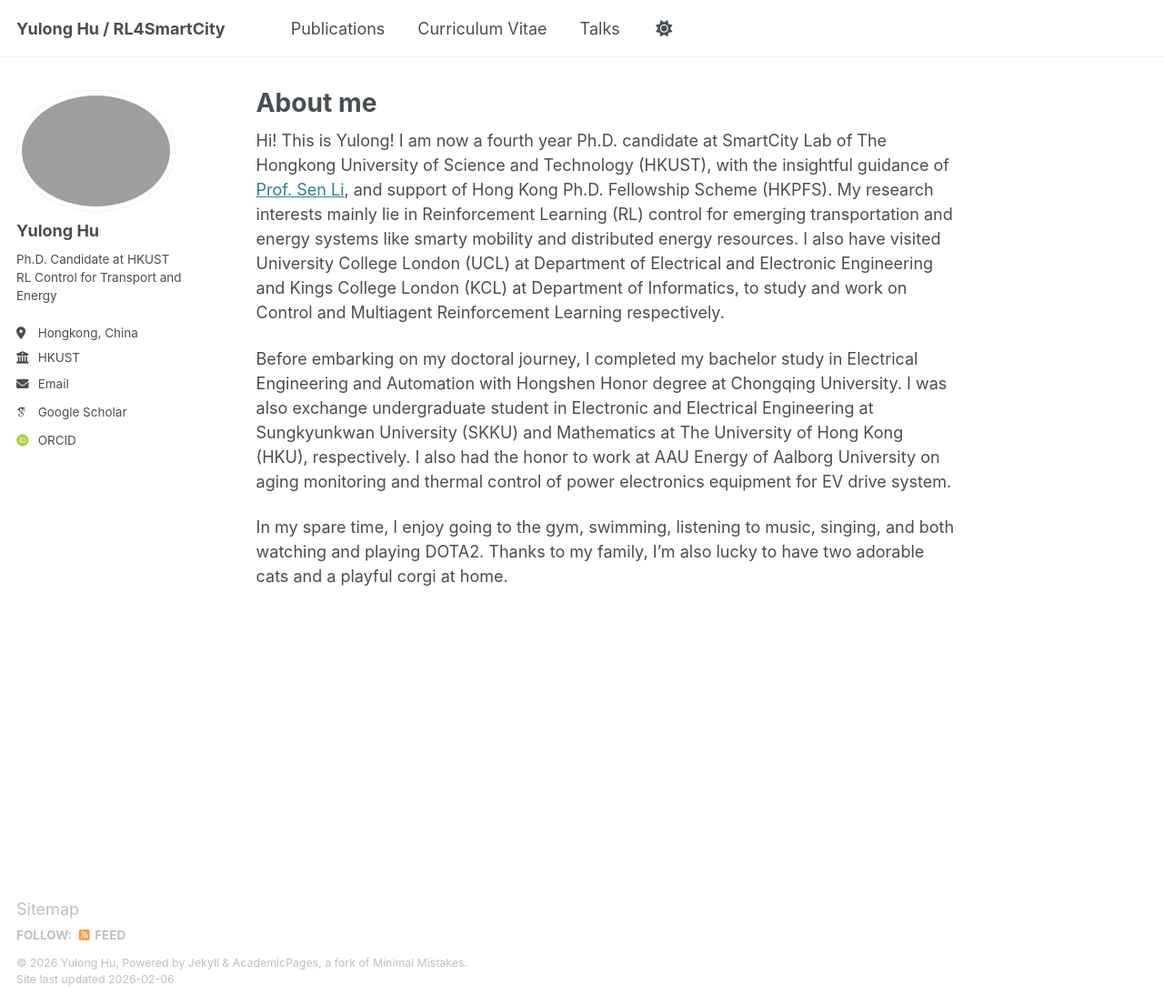
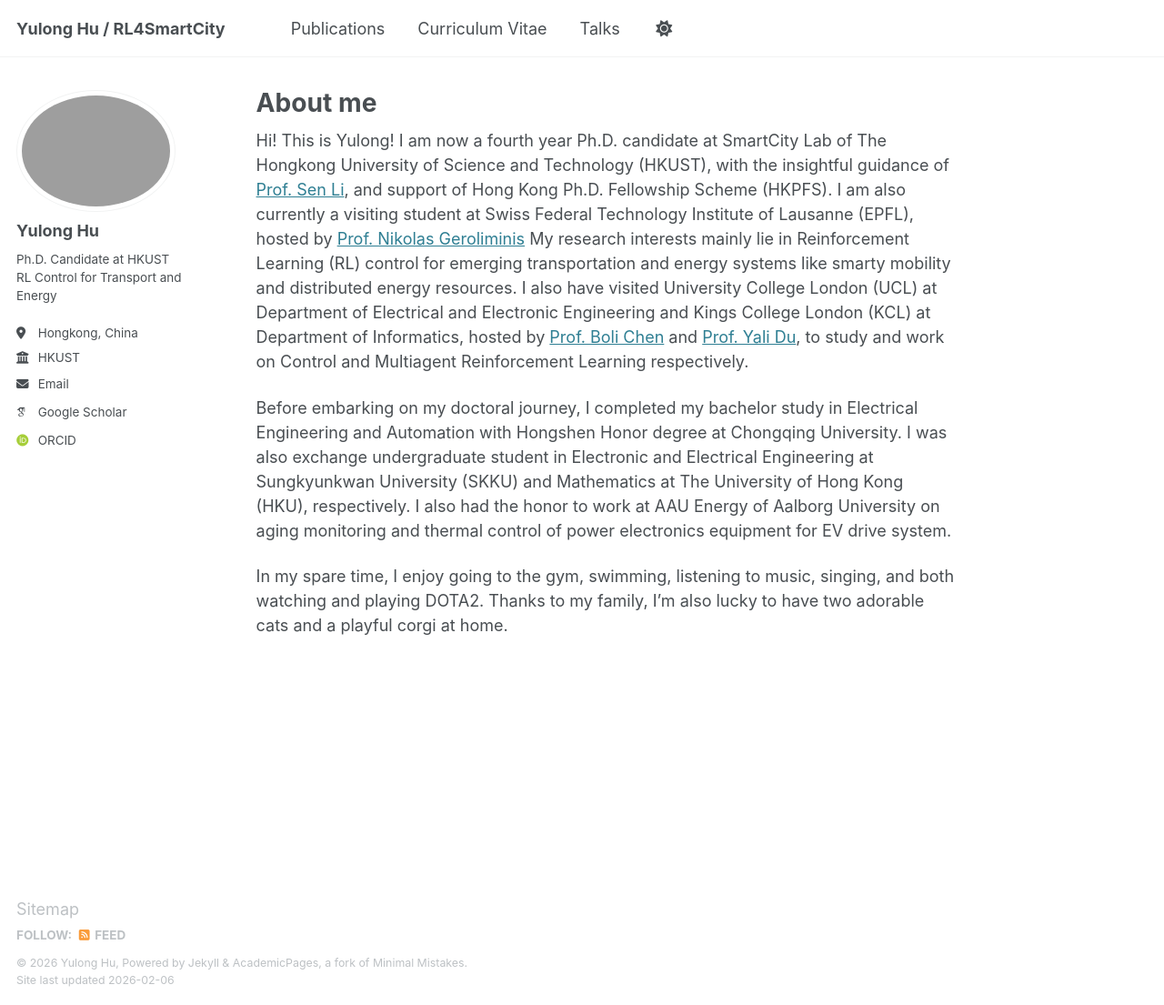
Before and after one commit to yulonghu2000/yulonghu2000.github.io, a Jekyll site: the page built from _pages/about.md, in a window 1280 px wide and 1105 px high. Shown: the whole window at 91% size. Built offline with Jekyll 4.4.1, drawn with Linux system fonts in a browser that asks for light colours; some web fonts are replaced.

Commit message:
Update about.md

```diff
--- a/_pages/about.md
+++ b/_pages/about.md
@@ -7,7 +7,7 @@ redirect_from:
   - /about.html
 ---
 
-Hi! This is Yulong! I am now a fourth year Ph.D. candidate at SmartCity Lab of The Hongkong University of Science and Technology (HKUST), with the insightful guidance of [Prof. Sen Li](https://seng.hkust.edu.hk/about/people/faculty/sen-li), and support of Hong Kong Ph.D. Fellowship Scheme (HKPFS). My research interests mainly lie in Reinforcement Learning (RL) control for emerging transportation and energy systems like smarty mobility and distributed energy resources. I also have visited University College London (UCL) at Department of Electrical and Electronic Engineering and Kings College London (KCL) at Department of Informatics, to study and work on Control and Multiagent Reinforcement Learning respectively.
+Hi! This is Yulong! I am now a fourth year Ph.D. candidate at SmartCity Lab of The Hongkong University of Science and Technology (HKUST), with the insightful guidance of [Prof. Sen Li](https://seng.hkust.edu.hk/about/people/faculty/sen-li), and support of Hong Kong Ph.D. Fellowship Scheme (HKPFS). I am also currently a visiting student at Swiss Federal Technology Institute of Lausanne (EPFL), hosted by [Prof. Nikolas Geroliminis](https://people.epfl.ch/nikolas.geroliminis) My research interests mainly lie in Reinforcement Learning (RL) control for emerging transportation and energy systems like smarty mobility and distributed energy resources. I also have visited University College London (UCL) at Department of Electrical and Electronic Engineering and Kings College London (KCL) at Department of Informatics, hosted by [Prof. Boli Chen](https://profiles.ucl.ac.uk/72618-boli-chen) and [Prof. Yali Du](https://www.kcl.ac.uk/people/yali-du), to study and work on Control and Multiagent Reinforcement Learning respectively.
 
 Before embarking on my doctoral journey, I completed my bachelor study in Electrical Engineering and Automation with Hongshen Honor degree at Chongqing University. I was also exchange undergraduate student in Electronic and Electrical Engineering at Sungkyunkwan University (SKKU) and Mathematics at The University of Hong Kong (HKU), respectively. I also had the honor to work at AAU Energy of Aalborg University on aging monitoring and thermal control of power electronics equipment for EV drive system.
 
```
